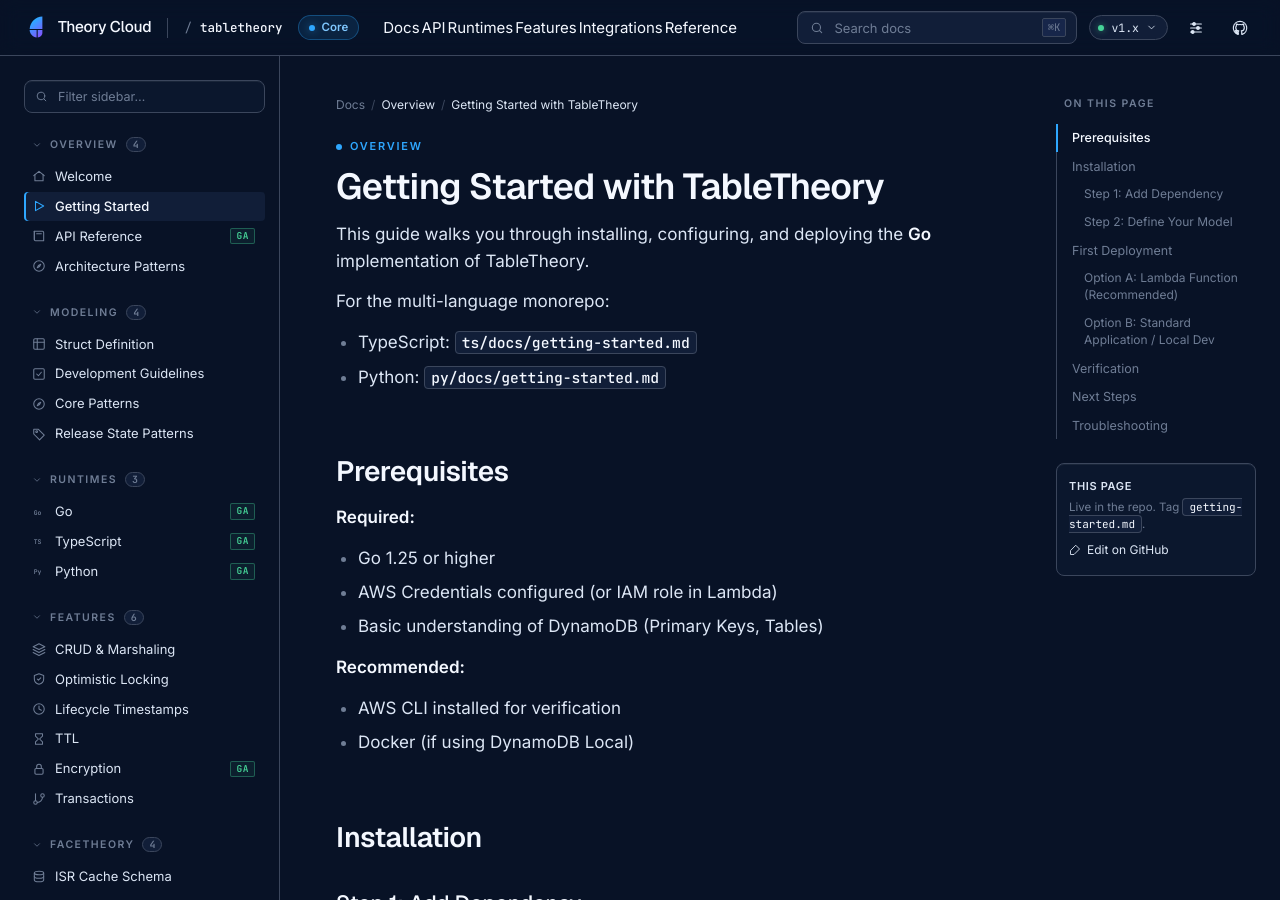
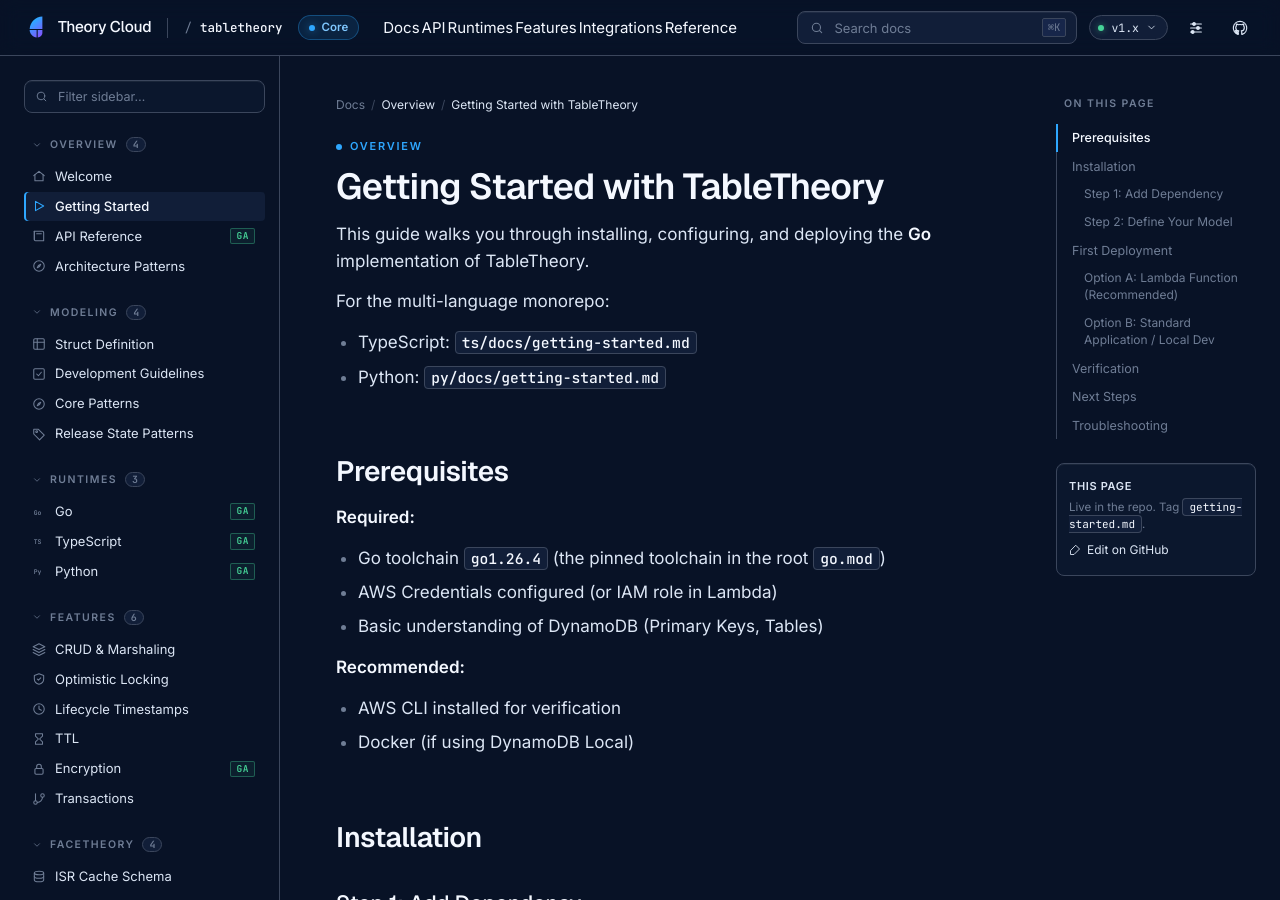
Before and after one commit to theory-cloud/TableTheory, a Jekyll site: the page built from docs/getting-started.md, in a window 1280 px wide and 900 px high. Built offline with Jekyll 4.4.1, drawn with Linux system fonts in a browser that asks for light colours.

```diff
--- a/docs/getting-started.md
+++ b/docs/getting-started.md
@@ -15,7 +15,7 @@ For the multi-language monorepo:
 
 **Required:**
 
-- Go 1.25 or higher
+- Go toolchain `go1.26.4` (the pinned toolchain in the root `go.mod`)
 - AWS Credentials configured (or IAM role in Lambda)
 - Basic understanding of DynamoDB (Primary Keys, Tables)
 
```
Also changed, not shown: CONTRIBUTING.md (+1 -1 lines), examples/README.md, examples/basic/README.md, examples/basic/todo/README.md, examples/blog/README.md, examples/multi-tenant/README.md, 3 other files.
